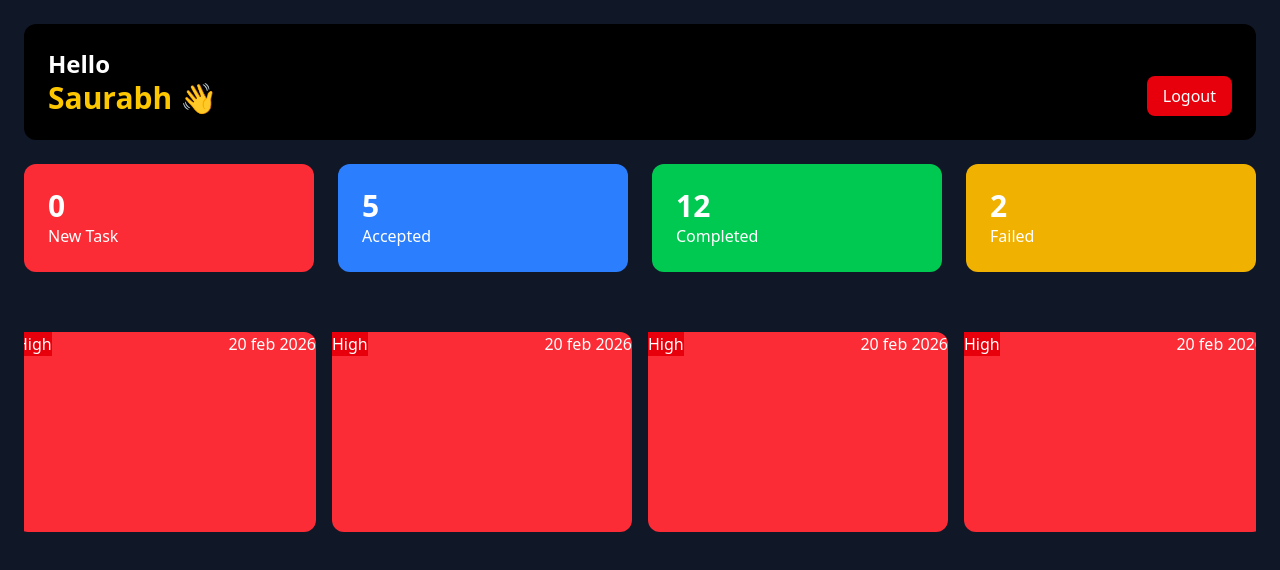
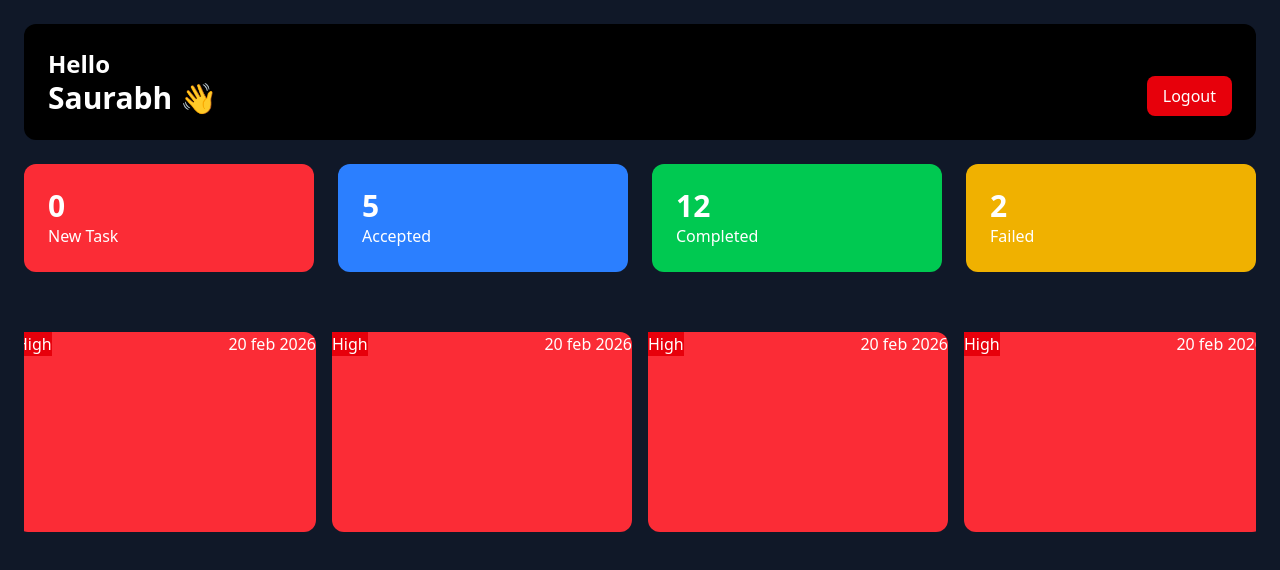
Before and after one commit to saurabhbhardwaj934/EMS, a React (Vite) app: page / in a window 1280 px wide. Shown: the top 570 px of the page. Built offline with nearby package versions, Linux system fonts and the light colour scheme.

Commit message:
update css file of both

```diff
--- a/src/index.css
+++ b/src/index.css
@@ -1 +1,14 @@
 @import "tailwindcss";
+
+*{
+   color: white;
+
+
+}
+body{
+    background-color: black;
+}
+#tasklist::-webkit-scrollbar{
+    height: 8px;
+    display: none;
+}
```
Also changed, not shown: src/App.css (line endings or trailing spaces).
